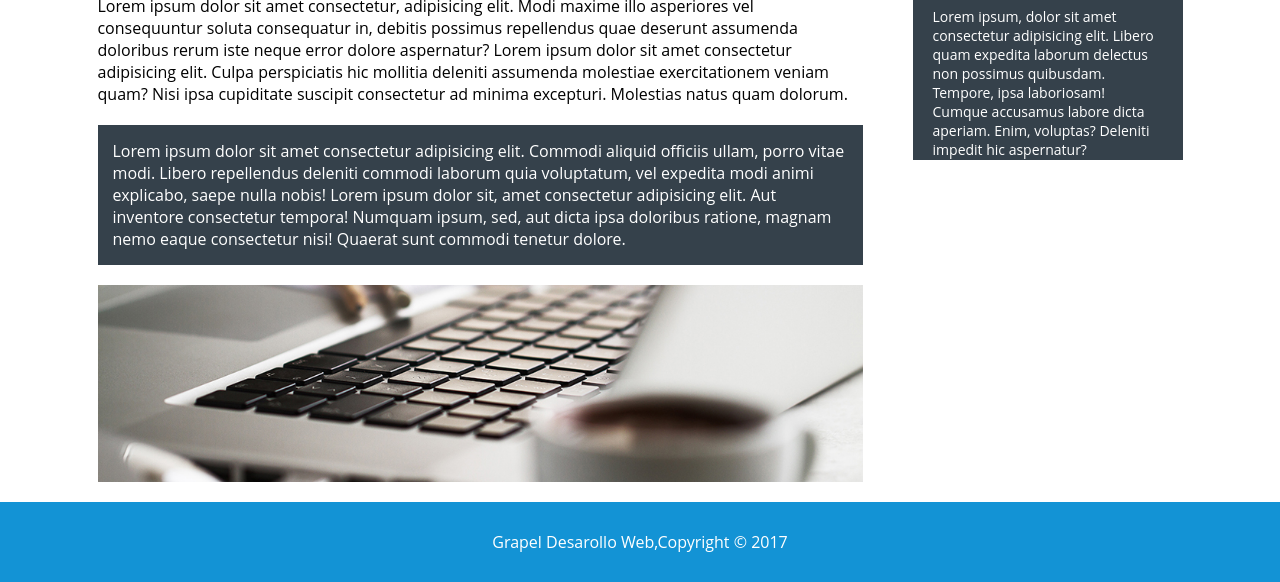
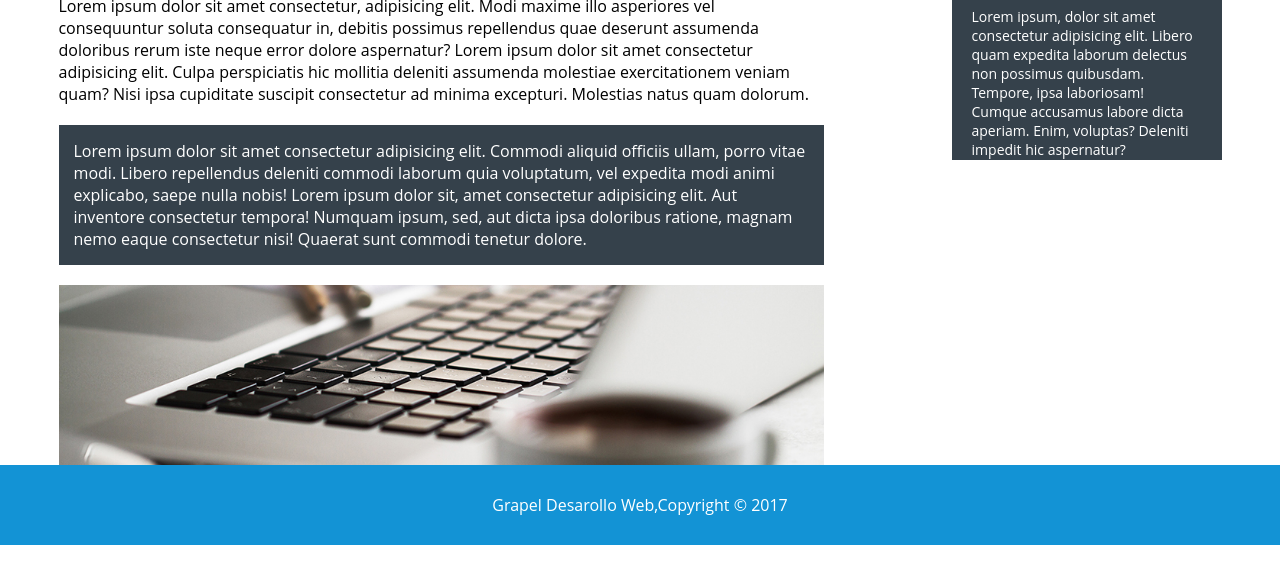
Before and after one commit to Eusebio-suarez/Maquetacion, a plain HTML site: page nosotros.html in a window 1280 px wide. Shown: the part 255-837 px from the top of the page. After the commit the page ends 800 px from the top, so only its background shows below. Drawn offline with Linux system fonts and the light colour scheme.

Commit message:
posicionamiento de el footer

```diff
--- a/styles/nosotros.css
+++ b/styles/nosotros.css
@@ -112,7 +112,7 @@ article{
     width: 100%;
     display: flex;
     justify-content: center;
-    gap: 50px;
+    gap: 10%;
 }
 
 .nosotros{
@@ -156,6 +156,8 @@ article{
 }
 
 footer{
+    position: absolute;
+    bottom: 0;
     width: 100%;
     height: 80px;
     display: flex;
```
Also changed, not shown: 1 other file.
